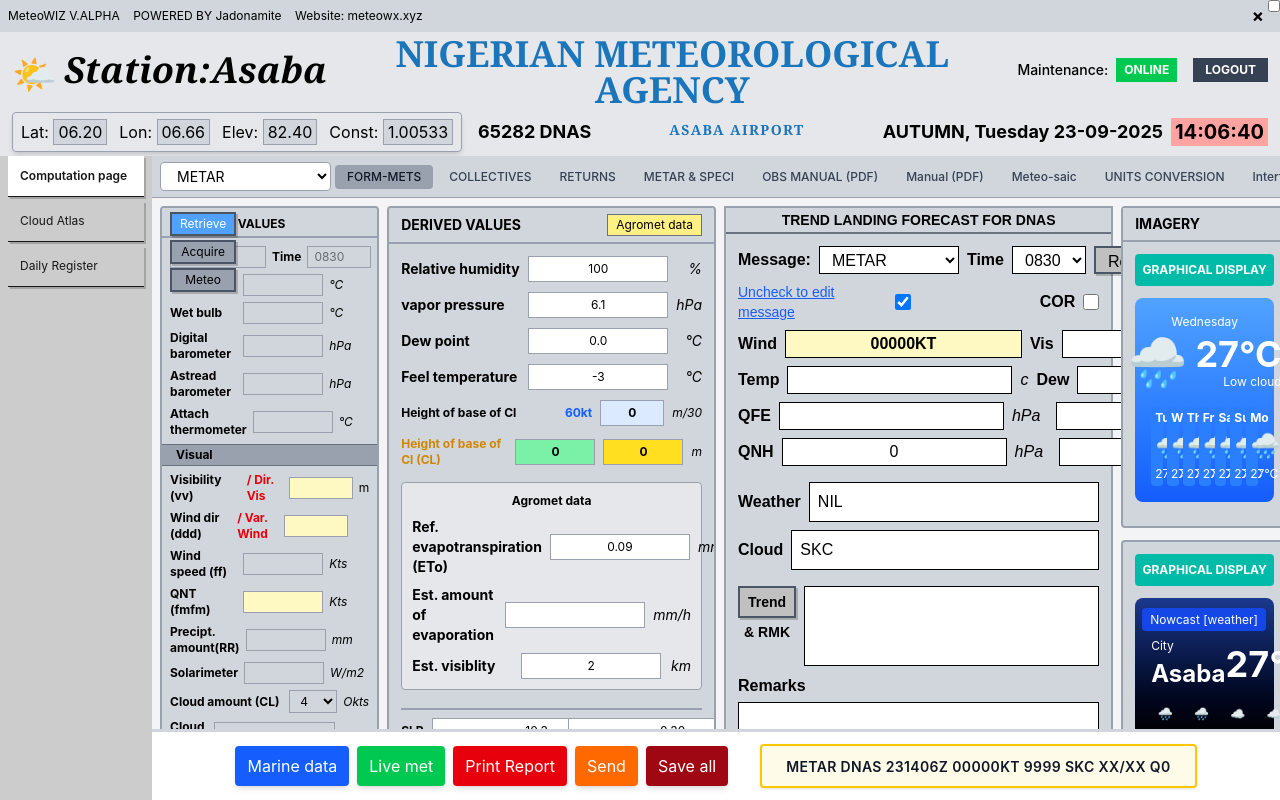
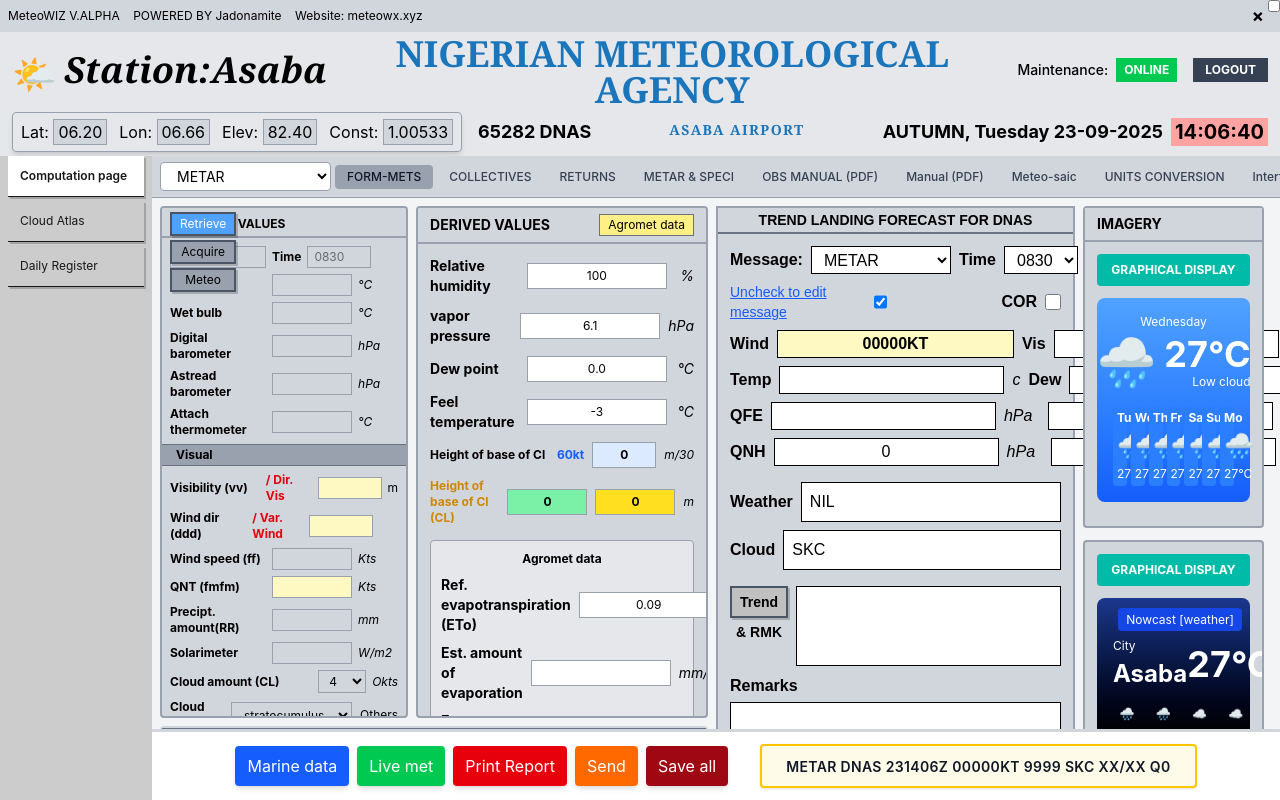
Before and after one commit to jadonamite/MeteoWiz, a Next.js app: page / in a window 1280 px wide. Built offline with nearby package versions, Linux system fonts and the light colour scheme.

Commit message:
Layout changed

```diff
--- a/src/app/components/DashboardLayout.jsx
+++ b/src/app/components/DashboardLayout.jsx
@@ -7,7 +7,25 @@
 import SynopValuesSection from "./SynopValuesSection";
 import MetarActionsBar from "./MetarActionsBar";
 
+/**
+ * DashboardLayout - Responsive 4-column grid
+ *
+ * Desktop Layout (23% + 27% + 35% + 15% = 100%):
+ * ┌─────────┬──────────┬──────────────┬────────┐
+ * │ Observed│ Derived  │ Trend        │ Imagery│
+ * │  (23%)  │  (27%)   │ Forecast     │ (15%)  │
+ * │         │          │  (35%)       │        │
+ * ├─────────┴──────────┤              │        │
+ * │ SYNOP (50%)        │              │        │
+ * └────────────────────┴──────────────┴────────┘
+ *
+ * Gap size: 0.5rem (gap-2)
+ * Total gaps: 3 (between 4 columns) = 1.5rem
+ */
 const DashboardLayout = () => {
+   // Gap size constant for calc() - Tailwind gap-2 = 0.5rem
+   const gapSize = '0.5rem';
+
    return (
       <div className="flex flex-col h-full">
          {/* Main Dashboard Grid */}
@@ -15,34 +33,58 @@
             {/* Desktop: 4-column layout | Mobile: Stacked */}
             <div className="flex flex-col lg:flex-row gap-2 h-full">
 
-               {/* LEFT SECTION: Observed + Derived + SYNOP (50% width) */}
-               <div className="flex flex-col lg:w-[50%] gap-2">
+               {/* LEFT SECTION: Observed + Derived + SYNOP */}
+               {/* Width: 23% + 27% + gap = calc(50% - 0.5rem) */}
+               <div
+                  className="flex flex-col gap-2"
+                  style={{ width: `calc(50% - ${gapSize})` }}
+               >
                   {/* Top Row: Observed and Derived */}
-                  <div className="flex flex-col sm:flex-row gap-2 flex-shrink-0" style={{ height: "68vh" }}>
-                     {/* Observed Values - 20% of total (40% of this 50% container) */}
-                     <div className="w-full sm:w-2/5 h-full overflow-auto">
+                  <div className="flex flex-col sm:flex-row gap-2 flex-shrink-0" style={{ height: "64vh" }}>
+                     {/* Observed Values - 23% of total width */}
+                     {/* = 23% / 50% = 46% of this container, minus half gap */}
+                     <div
+                        className="w-full h-full overflow-auto"
+                        style={{ width: `calc(46% - ${gapSize} / 2)` }}
+                     >
                         <ObservedValuesSection />
                      </div>
 
-                     {/* Derived Values - 30% of total (60% of this 50% container) */}
-                     <div className="w-full sm:w-3/5 h-full overflow-auto">
+                     {/* Derived Values - 27% of total width */}
+                     {/* = 27% / 50% = 54% of this container, minus half gap */}
+                     <div
+                        className="w-full h-full overflow-auto"
+                        style={{ width: `calc(54% - ${gapSize} / 2)` }}
+                     >
                         <DerivedValuesSection />
                      </div>
                   </div>
 
-                  {/* SYNOP Register - Spans full width */}
+                  {/* SYNOP Register - Spans full width of Observed+Derived */}
                   <div className="flex-shrink-0" style={{ height: "14vh" }}>
                      <SynopValuesSection />
                   </div>
                </div>
 
-               {/* Trend Forecast - 35% width on desktop */}
-               <div className="w-full lg:w-[35%] flex-shrink-0" style={{ height: "82vh" }}>
+               {/* Trend Forecast - 35% width, accounting for gaps */}
+               <div
+                  className="w-full flex-shrink-0"
+                  style={{
+                     width: `calc(33% - ${gapSize})`,
+                     height: "82vh"
+                  }}
+               >
                   <TrendForecastSection />
                </div>
 
-               {/* Imagery - 15% width on desktop */}
-               <div className="w-full lg:w-[15%] flex-shrink-0" style={{ height: "82vh" }}>
+               {/* Imagery - 15% width, accounting for gaps */}
+               <div
+                  className="w-full flex-shrink-0"
+                  style={{
+                     width: `calc(17% - ${gapSize})`,
+                     height: "82vh"
+                  }}
+               >
                   <ImagerySection />
                </div>
             </div>
```
